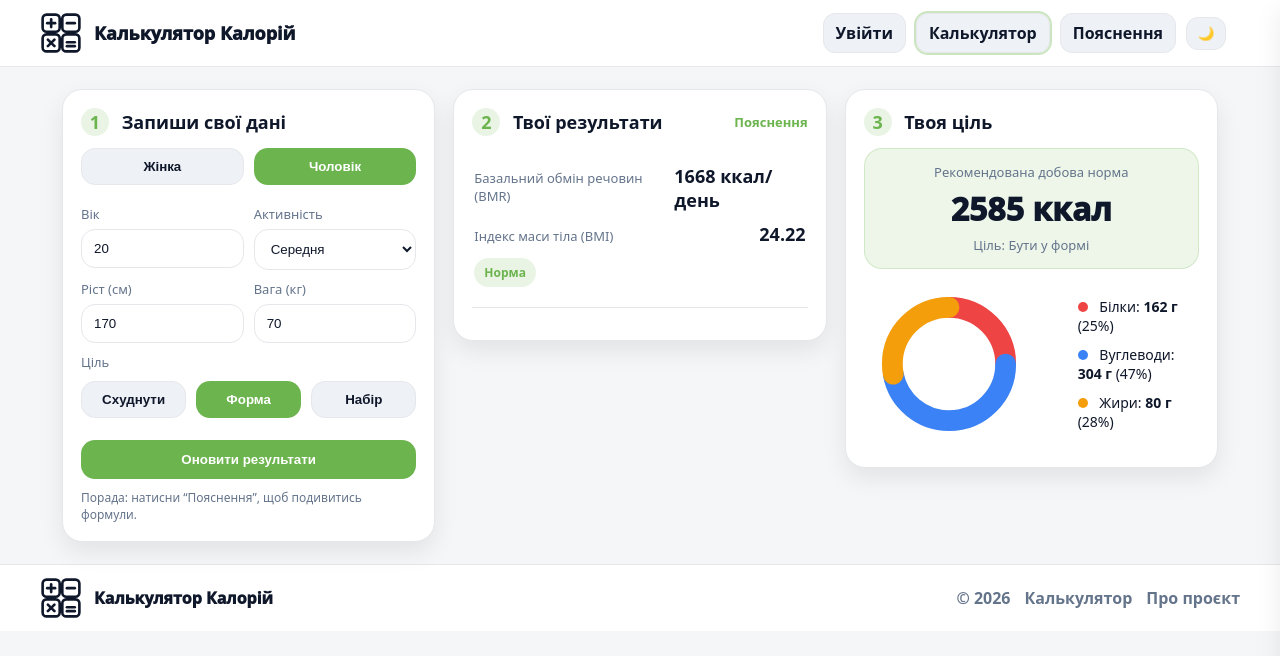
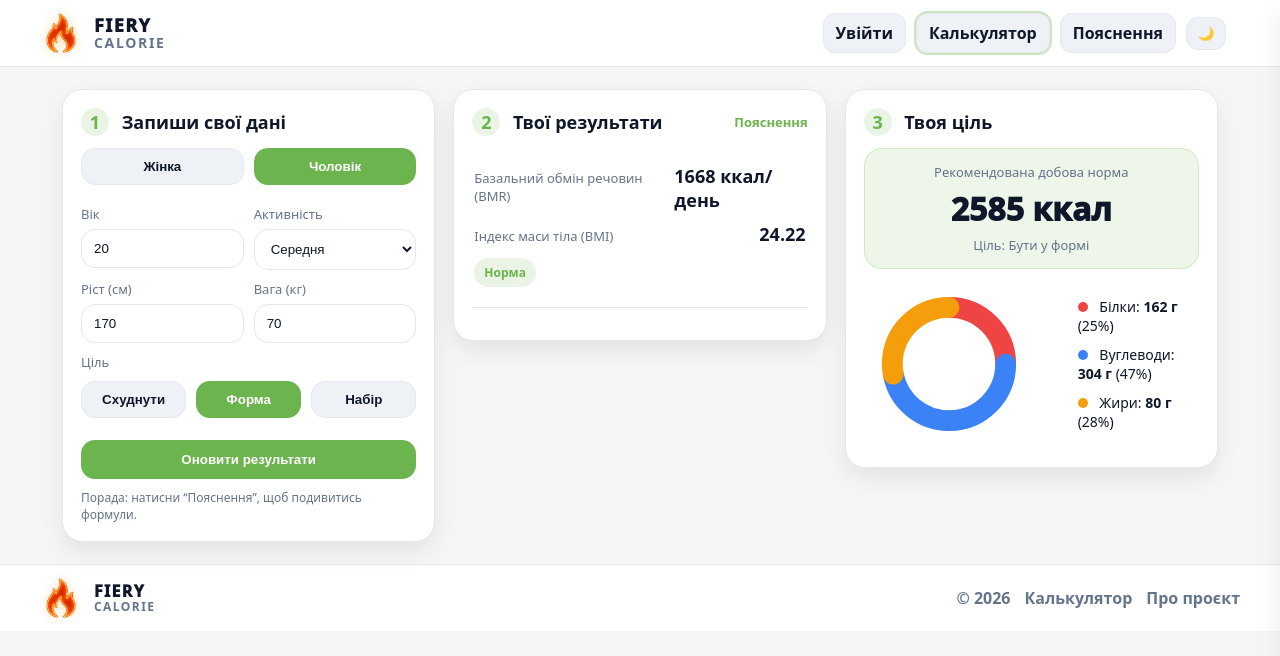
Before and after one commit to SergeyYevstratov/calorie-calculator-vue, a Vue app: page /#/ in a window 1280 px wide. Shown: the top 656 px of the page. Built offline with nearby package versions, Linux system fonts and the light colour scheme.

Commit message:
Оновив дизайн і додав логотип

```diff
--- a/src/App.vue
+++ b/src/App.vue
@@ -7,8 +7,9 @@
           <!-- Лого + назва = посилання на головну -->
           <RouterLink to="/" class="brandLink">
             <LogoMark class="logoImg" />
-            <div class="brand">
-              <div class="title">Калькулятор Калорій</div>
+            <div class="brand brandStack">
+              <div class="title">FIERY</div>
+              <div class="subtitle">CALORIE</div>
             </div>
           </RouterLink>
         </div>
@@ -49,7 +50,7 @@
           <RouterLink to="/" class="drawerBrand" @click="mobileOpen=false">
             <LogoMark class="logoSm" />
             <div>
-              <div class="dTitle">Калькулятор Калорій</div>
+              <div class="dTitle brandStackMobile">FIERY<span>CALORIE</span></div>
               <div class="dSub">Меню</div>
             </div>
           </RouterLink>
@@ -88,8 +89,9 @@
         <!-- Як у хедері: лого + назва (одна клікабельна зона) -->
         <RouterLink to="/" class="brandLink brandLinkFooter">
           <LogoMark class="logoSm" />
-          <div class="brand">
-            <div class="title">Калькулятор Калорій</div>
+          <div class="brand brandStack">
+            <div class="title">FIERY</div>
+            <div class="subtitle">CALORIE</div>
           </div>
         </RouterLink>
 
@@ -181,10 +183,15 @@ body{margin:0;font-family:system-ui;background:var(--bg);color:var(--text)}
 }
 .brandLink:hover{opacity:.9}
 
-.logoImg{width:42px;height:42px;border-radius:0;display:block;color:var(--text)}
-.logoSm{width:34px;height:34px;border-radius:0;display:block;color:var(--text)}
+.logoImg{width:42px;height:42px;border-radius:0;display:block;color:var(--text);object-fit:contain;flex-shrink:0;filter:drop-shadow(0 0 6px rgba(255,140,0,.28))}
+.logoSm{width:34px;height:34px;border-radius:0;display:block;color:var(--text);object-fit:contain;flex-shrink:0;filter:drop-shadow(0 0 5px rgba(255,140,0,.24))}
 
 .brand .title{font-weight:950;font-size:18px;line-height:1}
+.brandStack{display:flex;flex-direction:column;justify-content:center;line-height:1;gap:2px}
+.brandStack .title{letter-spacing:.08em;margin:0}
+.brandStack .subtitle{font-weight:900;font-size:14px;letter-spacing:.12em;color:var(--muted);margin:0}
+.brandStackMobile{display:flex;flex-direction:column;gap:2px;line-height:1;justify-content:center}
+.brandStackMobile span{font-size:12px;letter-spacing:.12em;color:var(--muted);margin-top:2px}
 
 /* NAV */
 .nav{
@@ -296,6 +303,7 @@ body{margin:0;font-family:system-ui;background:var(--bg);color:var(--text)}
 
 /* footer brand: same as header but smaller title */
 .brandLinkFooter .brand .title{font-size:16px}
+.brandLinkFooter .brandStack .subtitle{font-size:12px}
 
 /* right footer nav */
 .footerNav{
--- a/src/components/LogoMark.vue
+++ b/src/components/LogoMark.vue
@@ -1,40 +1,9 @@
 <template>
-  <svg
+  <img
     class="logoMark"
-    viewBox="0 0 64 64"
-    xmlns="http://www.w3.org/2000/svg"
-    aria-label="Логотип"
-    role="img"
-  >
-    <g
-      fill="none"
-      stroke="currentColor"
-      stroke-width="4"
-      stroke-linecap="round"
-      stroke-linejoin="round"
-    >
-      <!-- 4 rounded squares -->
-      <rect x="4" y="4" width="26" height="26" rx="6" />
-      <rect x="34" y="4" width="26" height="26" rx="6" />
-      <rect x="4" y="34" width="26" height="26" rx="6" />
-      <rect x="34" y="34" width="26" height="26" rx="6" />
-
-      <!-- plus -->
-      <path d="M17 11v12" />
-      <path d="M11 17h12" />
-
-      <!-- minus -->
-      <path d="M41 17h12" />
-
-      <!-- multiply -->
-      <path d="M12 42l10 10" />
-      <path d="M22 42L12 52" />
-
-      <!-- equals -->
-      <path d="M41 46h12" />
-      <path d="M41 52h12" />
-    </g>
-  </svg>
+    src="/flame.png"
+    alt="Вогонь"
+  />
 </template>
 
 <style scoped>
@@ -42,5 +11,7 @@
   width: var(--logoSize, 42px);
   height: var(--logoSize, 42px);
   display: block;
+  object-fit: contain;
+  background: transparent;
 }
 </style>
```
Also changed, not shown: public/flame.png (added).
